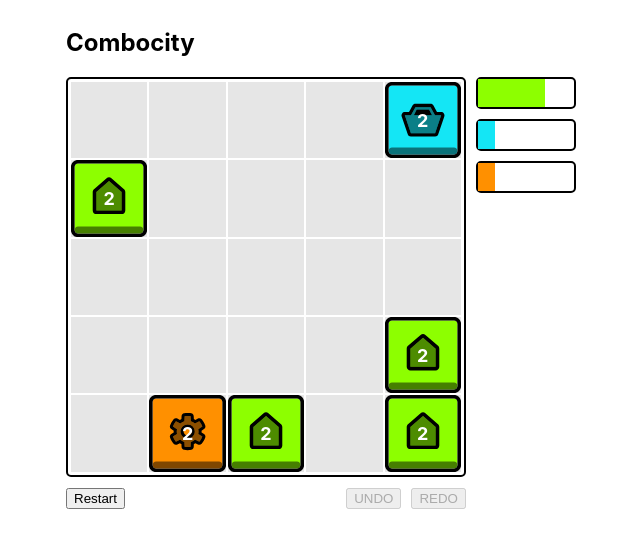
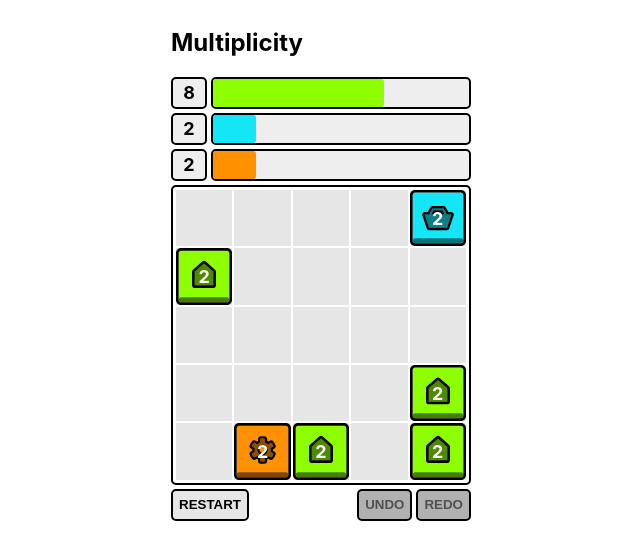
Before and after one commit to alex-daley/combocity, a React (Create React App) app: page / in a window 1280 px wide. Shown: the top 560 px of the page, without its empty margins (319-959 px from the left). Built offline with nearby package versions, Linux system fonts and the light colour scheme.

Commit message:
Game component refactor

```diff
--- a/src/game/game.css
+++ b/src/game/game.css
@@ -4,20 +4,20 @@
 body {
   font-family: -apple-system, BlinkMacSystemFont, 'Segoe UI', Roboto, Oxygen, Ubuntu, Cantarell, 'Open Sans', 'Helvetica Neue', sans-serif;
 }
-.game {
+.game-root {
   display: flex;
-  flex-direction: row;
+  flex-direction: column;
+  width: 300px;
 }
+
 .board {
+  height: 300px;
   display: flex;
   flex-direction: row;
   flex-wrap: wrap;
-  padding: 2px;
-  width: 400px;
-  height: 400px;
   border: 2px solid black;
   border-radius: 5px;
-  background: white;
+  padding: 2px;
 }
 .square-container {
   width: 20%;
@@ -31,29 +31,11 @@ body {
   display: flex;
   justify-content: center;
   align-items: center;
-  position: relative;
 }
 .square > p {
   color: white;
   font-size: large;
   font-weight: bold;
-}
-.score-bars {
-  margin-left: 10px;
-}
-.score-bars > * {
-  margin-bottom: 10px;
-}
-.controls {
-  display: flex;
-  margin-top: 10px;
-}
-.rewind-controls {
-  flex-grow: 1;
-  text-align: right;
-}
-.rewind-controls > * {
-  margin: 0px 0px 10px 10px;
 }
 .residential {
   background-image: url('./art/residential.svg');
@@ -64,8 +46,69 @@ body {
 .industrial {
   background-image: url('./art/industrial.svg');
 }
+
+.playback-controls {
+  padding-top: 4px;
+  display: flex;
+}
+.button {
+  text-transform: uppercase;
+  width: "100%";
+  height: 32px;
+  border: 2px solid black;
+  border-radius: 5px;
+  background: #e6e6e6;
+  font-weight: bold;
+}
+.button:hover {
+  background: #d3d3d3;
+}
+.button:disabled {
+  background: #b1b1b1;
+  color: #505050;
+}
+.undo-redo {
+  flex-grow: 1;
+  text-align: right;
+}
+.undo-redo  > * {
+  margin-left: 4px;
+}
 .fadeout {
   visibility: hidden;
   opacity: 0;
   transition: visibility 0s 3s, opacity 1s ease-in-out 1s;
 }
+
+.score-bars {
+  display: flex;
+  flex-direction: column;
+}
+.progress-container {
+  height: 32px;
+  margin-bottom: 4px;
+  display: flex;
+  flex-direction: row;
+}
+.progress-text {
+  flex: 1;
+  margin-right: 4px;
+  border: 2px solid black;
+  background: #eeeeee;
+  border-radius: 5px;
+  color: black;
+  font-size: large;
+  font-weight: bold;
+  display: flex;
+  align-items: center;
+  justify-content: center;
+}
+.progress {
+  flex: 8;
+  border: 2px solid black;
+  background: #eeeeee;
+  border-radius: 5px;
+}
+.progress > * {
+  border-radius: 3px;
+}
--- a/src/game/game.tsx
+++ b/src/game/game.tsx
@@ -1,104 +1,219 @@
 import * as React from 'react'
 import * as GameLogic from './gameLogic'
-import Colours from './colours'
-import ScoreBar from './scoreBar'
-import Square, { zones } from './square'
+import SquareInterface, { Zone, zones } from './square'
 import './game.css'
-import './animations.css'
 
-type Direction = 'left' | 'up' | 'right' | 'down'
-
-interface History {
-  steps: Square[][],
-  index: number,
-  direction?: Direction,
-  justSpawnedIndex?: number
+interface GameState {
+  history: SquareInterface[][]
+  historyStepIndex: number
 }
 
-const animationTimeout = 200
-const keyToDirection: Record<string, Direction> = {
-  'ArrowLeft': 'left',
-  'ArrowUp': 'up',
-  'ArrowRight': 'right',
-  'ArrowDown': 'down'
-} as const
+interface ScoreBarProps {
+  squares: SquareInterface[]
+}
 
-function move(board: Square[], keyCode: string) {
-  switch (keyCode) {
-    case 'ArrowLeft':
-      return GameLogic.moveLeft(board)
-    case 'ArrowUp':
-      return GameLogic.moveUp(board)
-    case 'ArrowRight':
-      return GameLogic.moveRight(board)
-    case 'ArrowDown':
-      return GameLogic.moveDown(board)
-    default:
-      return board
+interface BoardProps {
+  squares: SquareInterface[]
+}
+
+interface PlaybackControlsProps {
+  onUndo: () => void
+  onRedo: () => void
+  onRestart: () => void
+  state: GameState
+}
+
+interface ProgressProps {
+  colour: string
+  percentage: number
+  value?: number
+}
+
+interface ButtonProps {
+  onClick: () => void
+  children: React.ReactNode
+  disabled?: boolean
+}
+
+const moveBindings: Record<string, (squares: SquareInterface[]) => SquareInterface[]> = {
+  'ArrowLeft': GameLogic.moveLeft,
+  'ArrowUp': GameLogic.moveUp,
+  'ArrowRight': GameLogic.moveRight,
+  'ArrowDown': GameLogic.moveDown
+}
+
+function initalGameState(): GameState {
+  return {
+    history: [GameLogic.createAndPopulateBoard()],
+    historyStepIndex: 0
   }
 }
 
-function addNextSquare(board: Square[]): [Square[], number | undefined] {
+function currentBoard({ history, historyStepIndex }: GameState) {
+  return history[historyStepIndex]
+}
+
+function undoHistoryStep(state: GameState) {
+  const historyStepIndex = Math.max(state.historyStepIndex - 1, 0)
+  return { ...state, historyStepIndex }
+}
+
+function redoHistoryStep(state: GameState) {
+  const historyStepIndex = Math.min(state.historyStepIndex + 1, state.history.length)
+  return { ...state, historyStepIndex }
+}
+
+function isMoveKey(keyCode: string) {
+  return Boolean(moveBindings[keyCode])
+}
+
+function move(board: SquareInterface[], keyCode: string) {
+  if (!isMoveKey(keyCode)) return board
+  return moveBindings[keyCode](board)
+}
+
+function addNewSquare(board: SquareInterface[]) {
   const index = GameLogic.randomEmptySquare(board)
-  if (!index) {
-    console.log('Game over; board full')
-    return [board, undefined] // Game over
+  if (!index) return board
+
+  const zone =  zones[Math.floor(Math.random() * zones.length)]
+  board[index] = { zone, value: 2 }
+  return board
+}
+
+function classNames(...names: (string | undefined)[]) {
+  const truthy = names.filter(name => Boolean(name))
+  if (truthy.length === 0) return ''
+  return truthy.splice(1).reduce((composite, className) => {
+    return `${composite} ${className}`
+  }, truthy[0])
+}
+
+function Board({ squares }: BoardProps) {
+  const getSquareClass = (square: SquareInterface) => {
+    return classNames('square', square.zone)
   }
 
-  const zone = zones[Math.floor(Math.random() * zones.length)]
-  board[index] = new Square(zone, 2)
-
-  return [board, index]
+  return (
+    <div className="board">
+      {squares.map((square, i) => (
+        <div
+          className="square-container"
+          key={i}
+        >
+          <div className={getSquareClass(square)}>
+            {square.value ? <p>{square.value}</p> : <></>}
+          </div>
+        </div>
+      ))}
+    </div>
+  )
 }
 
-function createHistory(): History {
-  return {
-    steps: [GameLogic.createAndPopulateBoard()],
-    index: 0
-  }
+function PlaybackControls(props: PlaybackControlsProps) {
+  const Button = (props: ButtonProps) => (
+    <button className="button" {...props} >
+      {props.children}
+    </button>
+  )
+
+  const { state: { history, historyStepIndex } } = props
+  const undoDisabled = historyStepIndex < 1
+  const redoDisabled = historyStepIndex === (history.length - 1)
+
+  return (
+    <div className="playback-controls" >
+      <div>
+        <Button
+          onClick={props.onRestart}
+        >
+          Restart
+        </Button>
+      </div>
+      <div className="undo-redo">
+        <Button
+          onClick={props.onUndo}
+          disabled={undoDisabled}
+        >
+          Undo
+        </Button>
+        <Button
+          onClick={props.onRedo}
+          disabled={redoDisabled}
+        >
+          Redo
+        </Button>
+        {historyStepIndex + 1 !== history.length ?
+          <div>{historyStepIndex + 1} of {history.length}</div> :
+          <div className="fadeout">All caught up!</div>}
+      </div>
+    </div>
+  )
 }
 
-function Game() {
-  const [history, setHistory] = React.useState(createHistory)
-  const board = history.steps[history.index]
-  const direction = history.direction
-  const justSpawnedIndex = history.justSpawnedIndex
-
-  const reset = () => {
-    setHistory(createHistory)
+function Progress(props: ProgressProps) {
+  const style = {
+    backgroundColor: props.colour,
+    width: `${props.percentage}%`,
+    height: '100%'
   }
 
-  const undo = () => {
-    setHistory(history => ({ ...history, index: Math.max(history.index - 1, 0) }))
+  return (
+    <div className="progress-container">
+      <div className="progress-text">
+        {props.value}
+      </div>
+      <div className="progress">
+        <div style={style} />
+      </div>
+    </div>
+  )
+}
+
+function ScoreBars({ squares }: ScoreBarProps) {
+  const sum = GameLogic.sumScores(squares)
+
+  const scorePercentage = (value: number) => (value / sum) * 100
+  const scorePercentageZone = (zone: Zone) => {
+    const value = GameLogic.sumScoresOfZone(squares, zone)
+    return { value, percentage: scorePercentage(value) }
   }
 
-  const redo = () => {
-    setHistory(history => ({ ...history, index: Math.min(history.index + 1, history.steps.length) }))
-  }
+  return (
+    <div className="score-bars" >
+      <Progress
+        colour="#8DFF00FF"
+        {...scorePercentageZone('residential')}
+      />
+      <Progress
+        colour="#14E6F5FF"
+        {...scorePercentageZone('commercial')}
+      />
+      <Progress
+        colour="#FF9000FF"
+        {...scorePercentageZone('industrial')}
+      />
+    </div>
+  )
+}
 
-  const hasMoved = (index: number) => {
-    if (history.steps.length < 2 || history.index < 1) return false
-    const curr = history.steps[history.index][index]
-    const prev = history.steps[history.index - 1][index]
-    return curr !== prev
-  }
+export default function Game() {
+  const [state, setState] = React.useState(initalGameState)
+  const squares = currentBoard(state)
+
+  const undo = () => setState(undoHistoryStep(state))
+  const redo = () => setState(redoHistoryStep(state))
+  const restart = () => setState(initalGameState())
 
   const handleKeyPress = React.useCallback((event: KeyboardEvent) => {
-    if (event.repeat) return
-    const [next, justSpawnedIndex] = addNextSquare(move(board, event.code))
+    if (event.repeat || !isMoveKey(event.code)) return
+    const next = addNewSquare(move(squares, event.code))
 
-    setHistory(history => ({
-      index: history.index + 1,
-      steps: history.steps.slice(0, history.index + 1).concat([next]),
-      direction: keyToDirection[event.code],
-      justSpawnedIndex
+    setState(state => ({
+      historyStepIndex: state.historyStepIndex + 1,
+      history: state.history.slice(0, state.historyStepIndex + 1).concat([next])
     }))
-
-    setTimeout(() => {
-      setHistory(history => ({ ...history, direction: undefined }))
-    }, animationTimeout)
-
-  }, [board])
+  }, [squares])
 
   React.useEffect(() => {
     const eventName = 'keydown'
@@ -107,50 +222,16 @@ function Game() {
   }, [handleKeyPress])
 
   return (
-    <div>
-      <h1>Combocity</h1>
-
-      <div className="game">
-        <div>
-          <div className="board">
-            {board.map((square, i) => (
-              <div className="square-container" key={i}>
-                <div className={`square ${square.zone} ${square.zone && hasMoved(i) ? direction : ''} ${i === justSpawnedIndex ? 'just-spawned' : '' }`}>
-                  <p>{square.value < 1 ? '' : square.value}</p>
-                </div>
-              </div>
-            ))}
-          </div>
-
-          <div className="controls">
-            <div>
-              <button onClick={reset}>
-                Restart
-              </button>
-            </div>
-            <div className="rewind-controls">
-              <button onClick={undo} disabled={history.index < 1}>UNDO</button>
-              <button onClick={redo} disabled={history.index === history.steps.length - 1}>REDO</button>
-              {history.index + 1 !== history.steps.length ?
-                <div>{history.index + 1} of {history.steps.length}</div> :
-                <div className="fadeout">All caught up!</div>}
-            </div>
-          </div>
-        </div>
-
-        <div className="score-bars">
-          {zones.map(zone => (
-            <ScoreBar
-              key={zone}
-              maxScore={GameLogic.sumScores(board)}
-              score={GameLogic.sumScoresOfZone(board, zone)}
-              fill={Colours[zone]}
-            />
-          ))}
-        </div>
-      </div>
+    <div className="game-root">
+      <h1>Multiplicity</h1>
+      <ScoreBars squares={squares} />
+      <Board squares={squares} />
+      <PlaybackControls
+        onUndo={undo}
+        onRedo={redo}
+        onRestart={restart}
+        state={state}
+      />
     </div>
   )
 }
-
-export default Game
--- a/src/game/scoreBar.css
+++ /dev/null
@@ -1,6 +0,0 @@
-.score-bar {
-  width: 100px;
-  height: 32px;
-  border: 2px solid black;
-  border-radius: 5px;
-}
--- a/src/game/scoreBar.tsx
+++ /dev/null
@@ -1,27 +0,0 @@
-import './scoreBar.css'
-
-interface ScoreBarProps {
-  score: number
-  maxScore: number
-  fill: string
-}
-
-function ScoreBar(props: ScoreBarProps) {
-  const pct = (props.score / props.maxScore) * 100.0
-
-  const makeFillStyle = () => {
-    return {
-      width: pct,
-      height: "100%",
-      backgroundColor: props.fill
-    }
-  }
-
-  return (
-    <div className="score-bar">
-      <div style={makeFillStyle()}/>
-    </div>
-  )
-}
-
-export default ScoreBar
```
Also changed, not shown: src/game/animation.tsx (deleted, +0 -26 lines), src/game/animations.css (deleted, +0 -44 lines), src/game/colours.tsx (deleted, +0 -7 lines), 1 other file (tests, documents, lock files or other folders).
